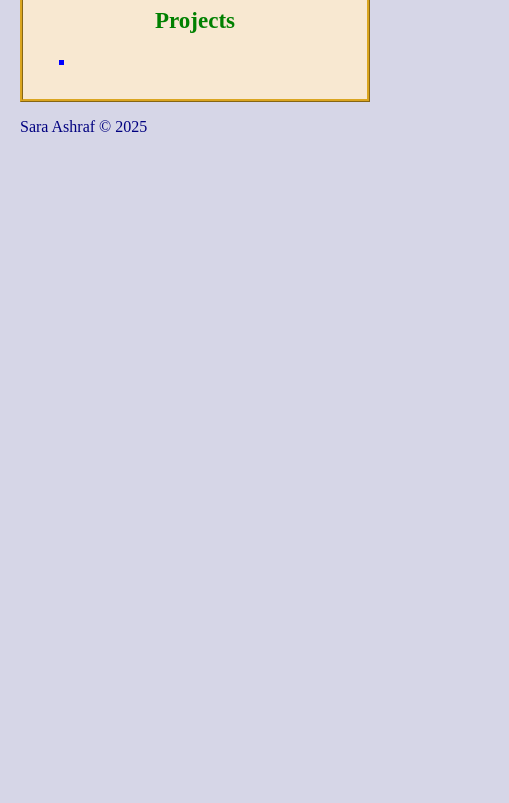
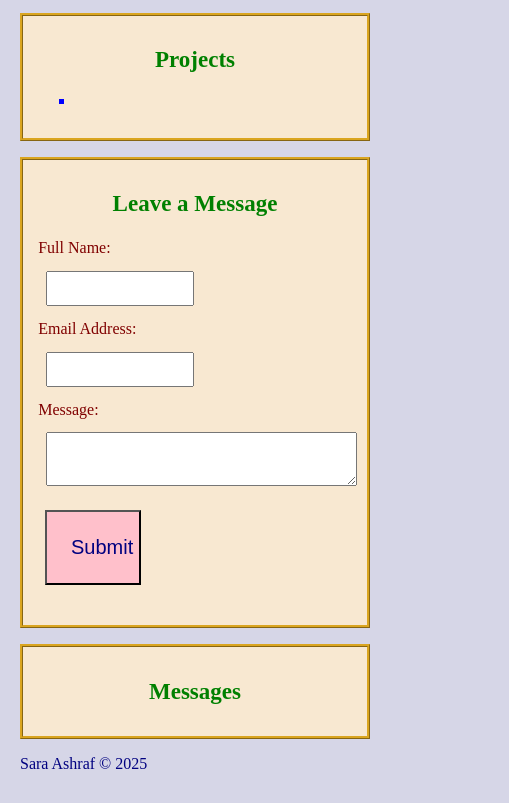
Before and after one commit to Sara-ashraf1/sara-ashraf-kepler, a plain HTML site: page index.html in a window 390 px wide. Shown: the part 1195-1998 px from the top of the page, 509 px wide, since content can reach past the window. Before the commit the page ends 1361 px from the top, so only its background shows below. Drawn offline with Linux system fonts and the light colour scheme.

Commit message:
form and functionality added

```diff
--- a/css/index.css
+++ b/css/index.css
@@ -101,8 +101,36 @@ img {
 }
 
 #Skills li {
+    padding: 0.9em;
+    color: navy;
+}
+
+
+#LeaveaMessage form label {
+    color: maroon;
+    display: block;
+    padding: 0.2em;
+}
+
+#LeaveaMessage form input {
+    width: 40%;
+    margin: 0.8em;
+    padding: 0.6em;
+}
+
+#LeaveaMessage form textarea {
+    width: 90%;
+    margin: 0.8em;
+    padding: 0.8em;
+}
+
+#LeaveaMessage form button {
     padding: 0.5em;
-    color: navy;
+    margin: 0 auto;
+    width: 30%;
+    color:  navy;
+    background-color: pink;
+    display:block;
 }
 
 /*Media query for mobile devices*/
@@ -132,6 +160,15 @@ img {
     section {
         border: ridge goldenrod;
         background-color: rgb(248, 232, 209);
+    }
+
+    #LeaveaMessage form button {
+        padding: 1.2em;
+        font-size: 20px;
+        margin: 0.5em;
+        width: 30%;
+        color:  navy;
+        background-color: pink;
     }
 
 }
--- a/index.html
+++ b/index.html
@@ -18,6 +18,7 @@
             <a class = "navlink" href = "#Skills">SKILLS</a>
             <a class = "navlink" href = "#Projects">PROJECTS</a>
             <a class = "navlink" href = "#Connect">CONNECT</a>
+            <a class = "navlink" href = "#LeaveaMessage">LEAVE A MESSAGE</a>
         </nav>
 
     </header>
@@ -75,7 +76,6 @@
     </section>
 
 
-
     <section id = "Projects">
         <h2>Projects</h2>
 
@@ -85,6 +85,28 @@
 
     </section>
 
+    <section id = "LeaveaMessage">
+        <h2>Leave a Message</h2>
+
+        <form name = "leave_message">
+            <label for = "name">Full Name:</label>
+            <input type = "text" name = "usersName" id = "name" required><br>
+            <label for = "email">Email Address:</label>
+            <input type = "email" name = "usersEmail" id = "email" required><br>
+            <label for = "message">Message:</label>
+            <textarea name = "usersMessage" id = "message" required></textarea><br>
+            <button type = "submit">Submit</button><br>
+        </form>
+
+    </section>
+
+    <section id = "messages">
+        <h2>Messages</h2>
+
+        <ul></ul>
+
+    </section>
+
     <script src = "js/index.js"></script>
 
 </body>
--- a/js/index.js
+++ b/js/index.js
@@ -22,3 +22,40 @@ for (const s of skills) {
     skill.innerText = s;
     skillsList.appendChild(skill);
 }
+
+const messageForm = document.getElementsByName("leave_message")[0];
+messageForm.addEventListener("submit", (event) => {
+
+    event.preventDefault();
+
+    const name = event.target.usersName.value;
+    const email = event.target.usersEmail.value;
+    const message = event.target.usersMessage.value;
+
+    console.log(name);
+    console.log(email);
+    console.log(message);
+
+    const messageSection = document.getElementById("messages");
+    let messageList = messageSection.querySelector("ul");
+
+    const newMessage = document.createElement("li");
+    newMessage.innerHTML =
+    `<a href = "mailto:${email}">${name}</a>
+    <span>${message}</span>`
+    ;
+
+    const removeButton = document.createElement("button");
+    removeButton.innerText = "remove";
+    removeButton.type = "button";
+
+    removeButton.addEventListener("click", event => {
+        const entry = event.target.parentNode;
+        entry.remove();
+    })
+
+    newMessage.appendChild(removeButton);
+    messageList.appendChild(newMessage)
+
+    event.target.reset();
+} )
```
